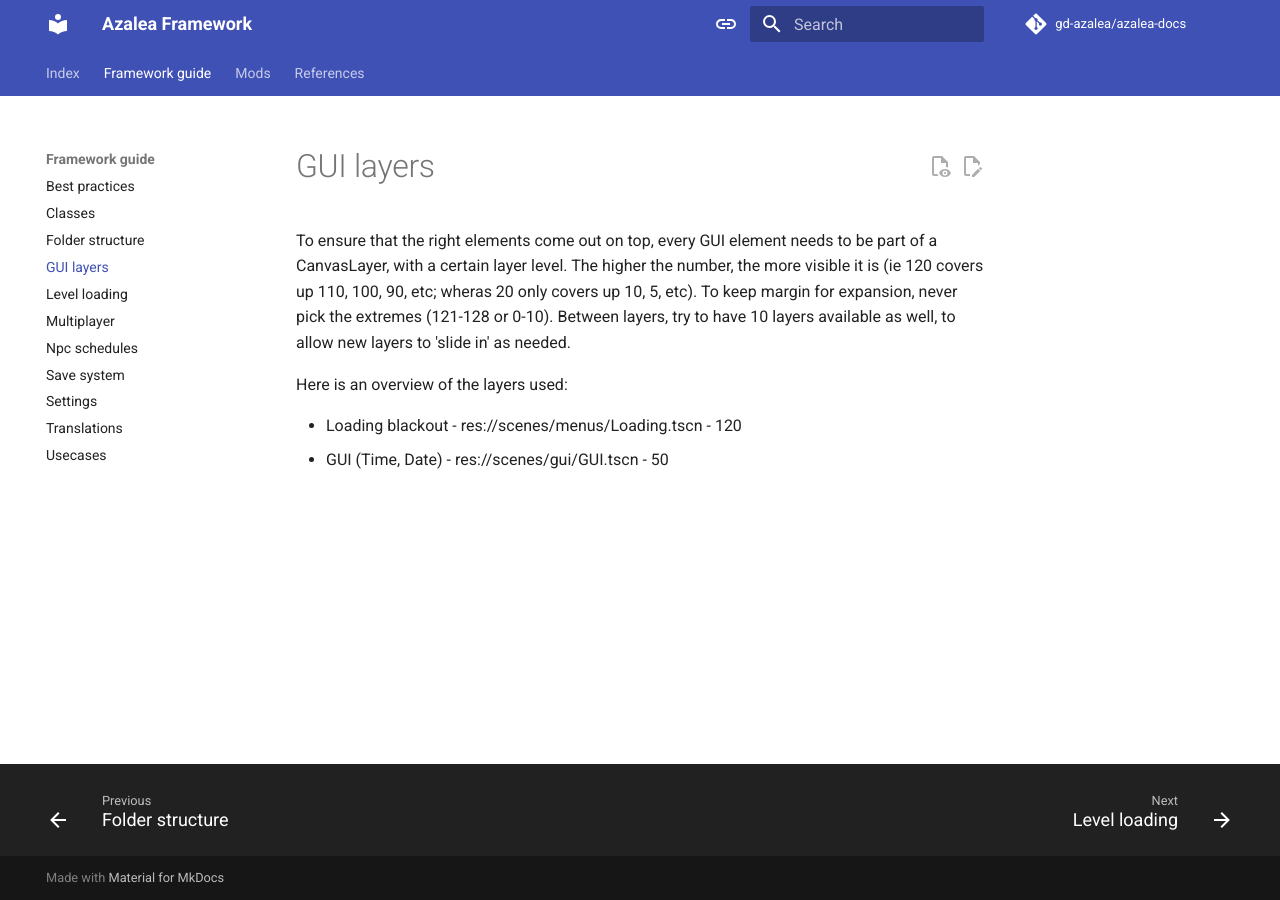
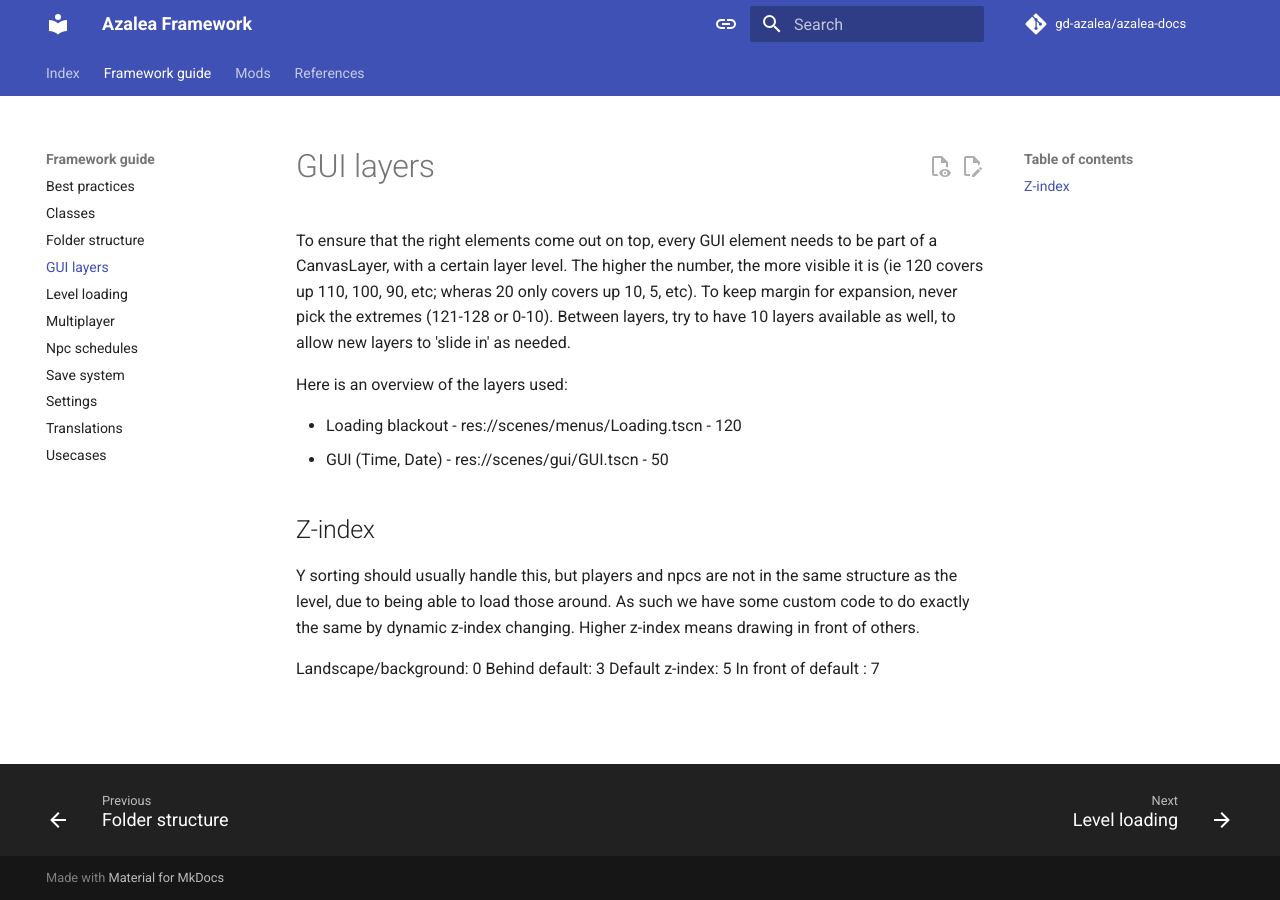
Before and after one commit to gd-azalea/azalea-docs, an MkDocs documentation site: the page built from docs/framework-guide/gui-layers.md, in a window 1280 px wide. Built offline with MkDocs 1.6.1 and Material for MkDocs 9.7.7, drawn with Linux system fonts in a browser that asks for light colours; comment, search, counter and statistics services are not loaded.

Commit message:
Update gui-layers.md

```diff
--- a/docs/framework-guide/gui-layers.md
+++ b/docs/framework-guide/gui-layers.md
@@ -6,3 +6,12 @@ Here is an overview of the layers used:
 
 - Loading blackout - res://scenes/menus/Loading.tscn - 120
 - GUI (Time, Date) - res://scenes/gui/GUI.tscn - 50
+
+## Z-index
+
+Y sorting should usually handle this, but players and npcs are not in the same structure as the level, due to being able to load those around. As such we have some custom code to do exactly the same by dynamic z-index changing. Higher z-index means drawing in front of others.
+
+Landscape/background: 0
+Behind default: 3
+Default z-index: 5
+In front of default : 7
```
